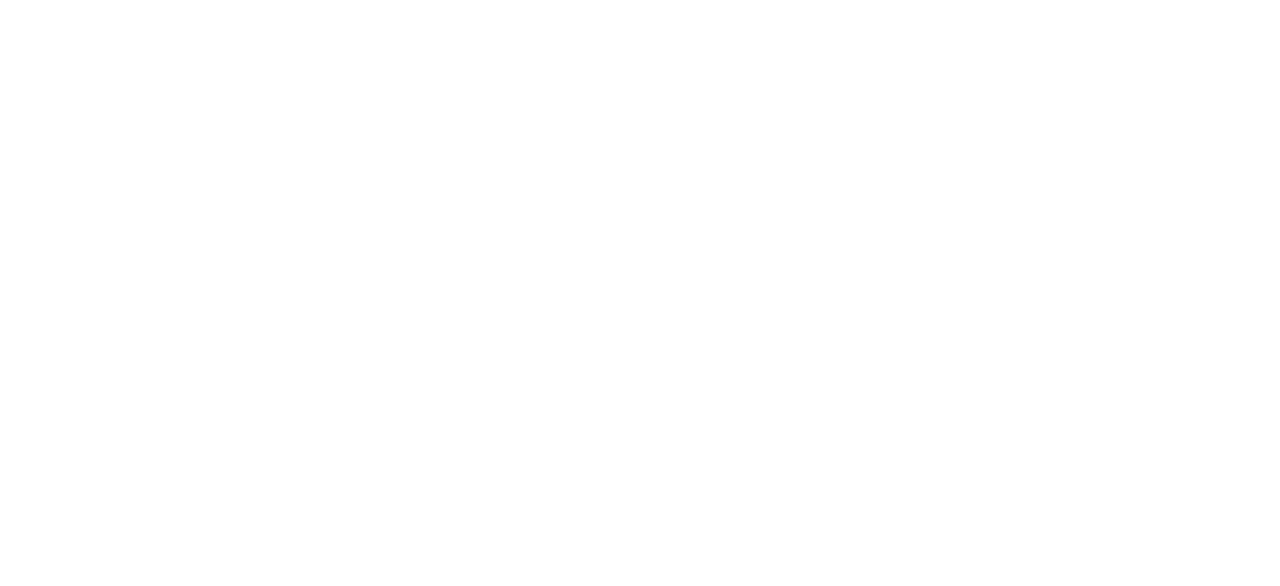
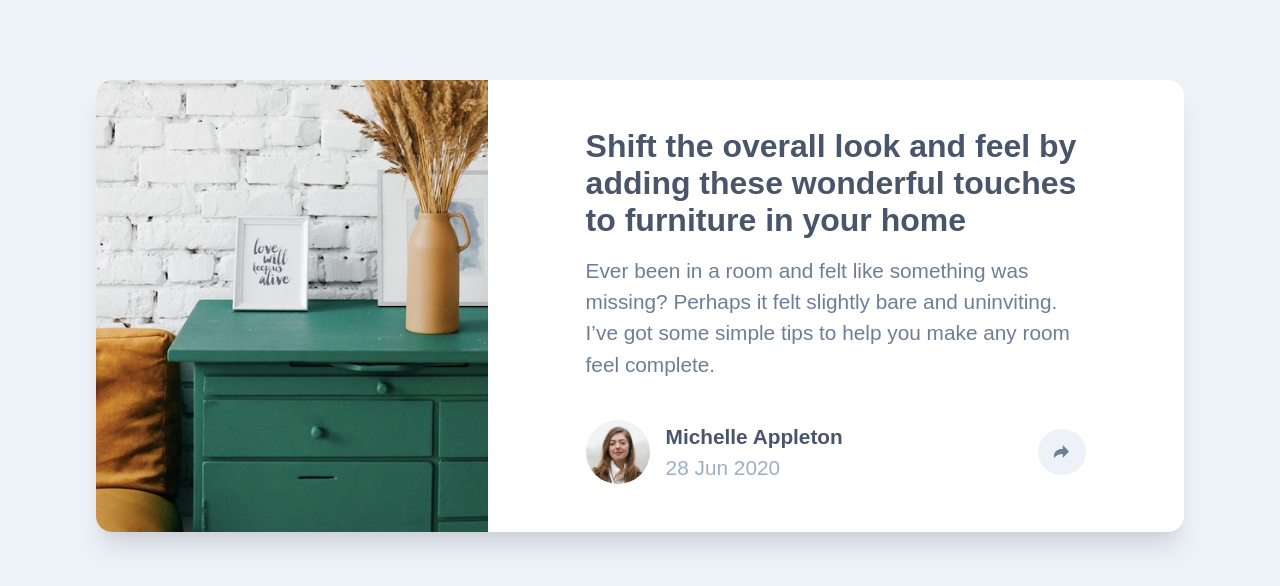
Before and after one commit to formkergit/maquette-article, a plain HTML site: page index.html in a window 1280 px wide. Drawn offline with Linux system fonts and the light colour scheme.

Commit message:
Ajout css

```diff
--- a/assets/css/style.css
+++ b/assets/css/style.css
@@ -0,0 +1,126 @@
+:root {
+    --font-family: "Manrope";
+    --font-family-url: "./assets/fonts/static/Manrope-Regular.ttf";
+    --very-dark-grayish-blue: hsl(217, 19%, 35%);
+    --desaturated-dark--blue: hsl(214, 17%, 51%);
+    --grayish-blue: hsl(212, 23%, 69%);
+    --light-grayish-blue: hsl(210, 46%, 95%);
+    --font-body-size: 1.3rem;
+}
+
+@font-face {
+    font-family: var(--font-family);
+    src: url("var(--font-family-url)");
+}
+
+* {
+    box-sizing: border-box;
+    padding: 0;
+    margin: 0;
+}
+
+body {
+    font-family: var(--font-family), sans-serif;
+    background-color: var(--light-grayish-blue);
+    color: var(--very-dark-grayish-blue);
+    font-size: var(--font-body-size);
+}
+
+img {
+    max-width: 100%;
+    display: block;
+}
+
+section {
+    margin: 5rem auto;
+}
+
+.article {
+    width: 85%;
+    max-width: 80rem;
+    margin: 0 auto;
+    background-color: #fff;
+    border-radius: 1rem;
+    box-shadow: rgba(0, 0, 0, 0.1) 0px 20px 25px -5px, rgba(0, 0, 0, 0.04) 0px 10px 10px -5px;
+}
+
+.row {
+    display: flex;
+}
+
+.articleImg {
+    width: 36%;
+    max-height: 100%;
+    object-fit: cover;
+    object-position: 0% 0%;
+    border-radius: 1rem 0 0 1rem;
+}
+
+.articleContent {
+    width: 46%;
+    margin: 3rem auto;
+}
+
+.articleContent h1 {
+    color: var(--very-dark-grayish-blue);
+    font-size: 2rem;
+}
+
+.articleContent .articleContentTxt {
+    color: var(--desaturated-dark--blue);
+    margin: 1rem 0 2.5rem;
+    line-height: 1.5;
+}
+
+.articleAvatar {
+    display: flex;
+    align-items: center;
+}
+
+.articleAvatar .articleAvatarImg {
+    width: 4rem;
+    border-radius: 50%;
+    margin-right: 1rem;
+}
+
+.articleAvatar .articleAvatarInfo {
+    line-height: 1.5;
+}
+
+.articleAvatar .articleAvatarName {
+    font-weight: 700;
+}
+
+.articleAvatar .articleAvatarDate {
+    color: var(--grayish-blue);
+}
+
+.articleAvatar .articleAvatarShare {
+    margin-left: auto;
+    background-color: var(--light-grayish-blue);
+    padding: 0.8em;
+    border-radius: 10rem;
+}
+
+
+
+/*-- RESPONSIVE --*/
+
+@media screen and (max-width: 600px) {
+    .articleContent h1 {
+        font-size: 1.6rem;
+    }
+
+    .article {
+        flex-direction: column;
+    }
+
+    .articleImg {
+        width: 100%;
+        border-radius: 1rem 1rem 0 0;
+    }
+
+    .articleContent {
+        width: 80.5%;
+    }
+}
--- a/index.html
+++ b/index.html
@@ -1,11 +1,36 @@
 <!DOCTYPE html>
 <html lang="en">
+
 <head>
     <meta charset="UTF-8">
     <meta name="viewport" content="width=device-width, initial-scale=1.0">
     <link rel="stylesheet" href="./assets/css/style.css">
     <title>Maquette Article</title>
 </head>
+
 <body>
+    <section>
+        <div class="article row">
+            <img src="./assets/img/drawers.jpg" alt="Drawers" class="articleImg">
+            <div class="articleContent">
+                <h1> Shift the overall look and feel by adding these wonderful touches to furniture in your home</h1>
+                <p class="articleContentTxt">Ever been in a room and felt like something was missing? Perhaps
+                    it felt slightly bare and uninviting. I’ve got some simple tips
+                    to help you make any room feel complete.</p>
+
+                <div class="articleAvatar">
+                    <img src="./assets/img/avatar-michelle.jpg" alt="Avatar Michelle" class="articleAvatarImg">
+                    <div class="articleAvatarInfo">
+                        <p class="articleAvatarName">Michelle Appleton</p>
+                        <div class="articleAvatarDate">28 Jun 2020</div>
+                    </div>
+                    <a href="#" class="articleAvatarShare">
+                        <img src="./assets/img/icon-share.svg" alt="Share">
+                    </a>
+                </div>
+            </div>
+        </div>
+    </section>
 </body>
+
 </html>
```
Also changed, not shown: assets/fonts/Manrope/Manrope-VariableFont_wght.ttf (added), assets/fonts/Manrope/OFL.txt (added), assets/fonts/Manrope/README.txt (added), assets/fonts/Manrope/static/Manrope-Bold.ttf (added), assets/fonts/Manrope/static/Manrope-ExtraBold.ttf (added), assets/fonts/Manrope/static/Manrope-ExtraLight.ttf (added), assets/fonts/Manrope/static/Manrope-Light.ttf (added), assets/fonts/Manrope/static/Manrope-Medium.ttf (added), assets/fonts/Manrope/static/Manrope-Regular.ttf (added), assets/fonts/Manrope/static/Manrope-SemiBold.ttf (added), assets/img/avatar-michelle.jpg (renamed from assets/images/avatar-michelle.jpg), assets/img/drawers.jpg (renamed from assets/images/drawers.jpg), assets/img/favicon-32x32.png (renamed from assets/images/favicon-32x32.png), assets/img/icon-facebook.svg (renamed from assets/images/icon-facebook.svg), 3 more files, 1 other file.
